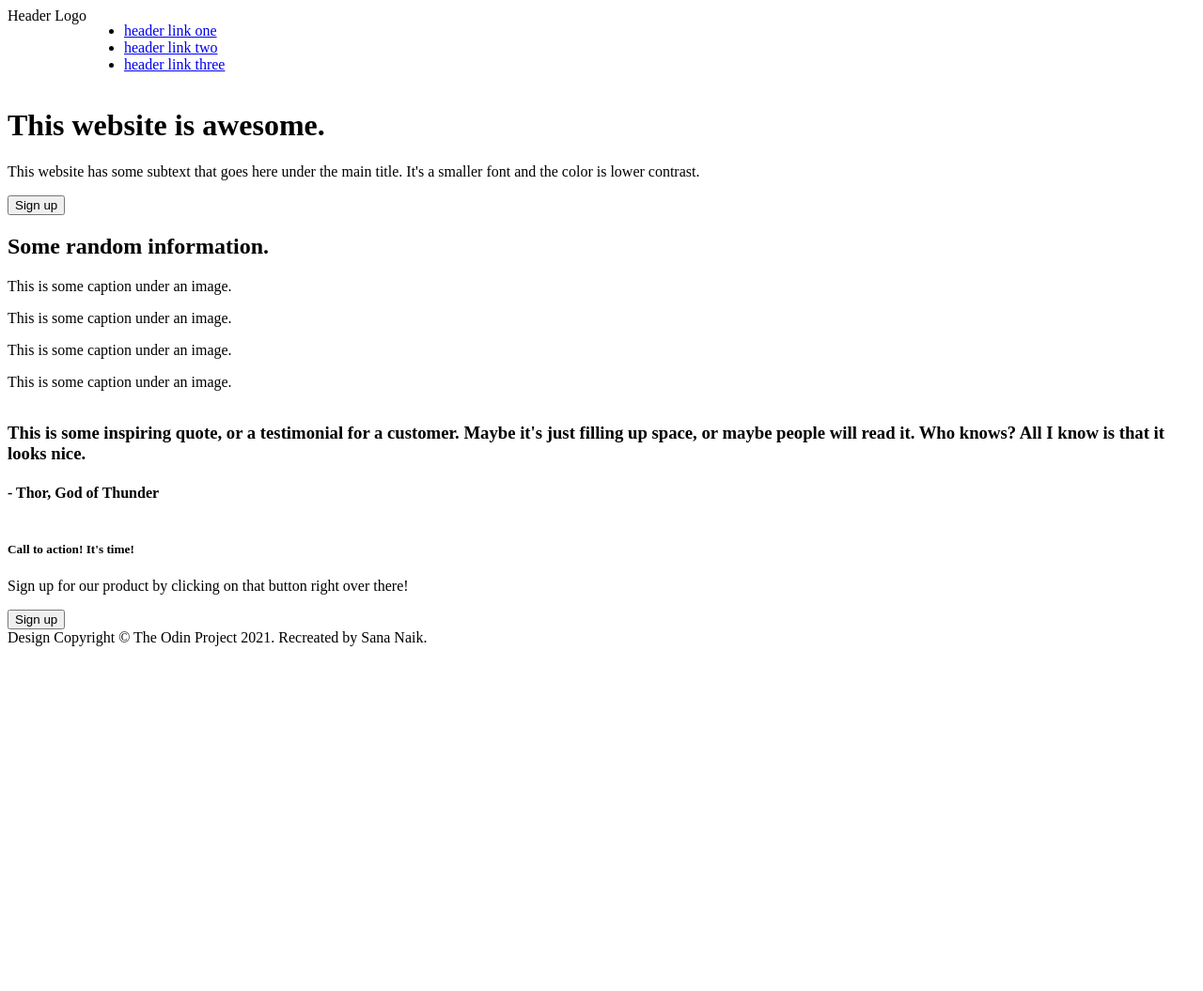
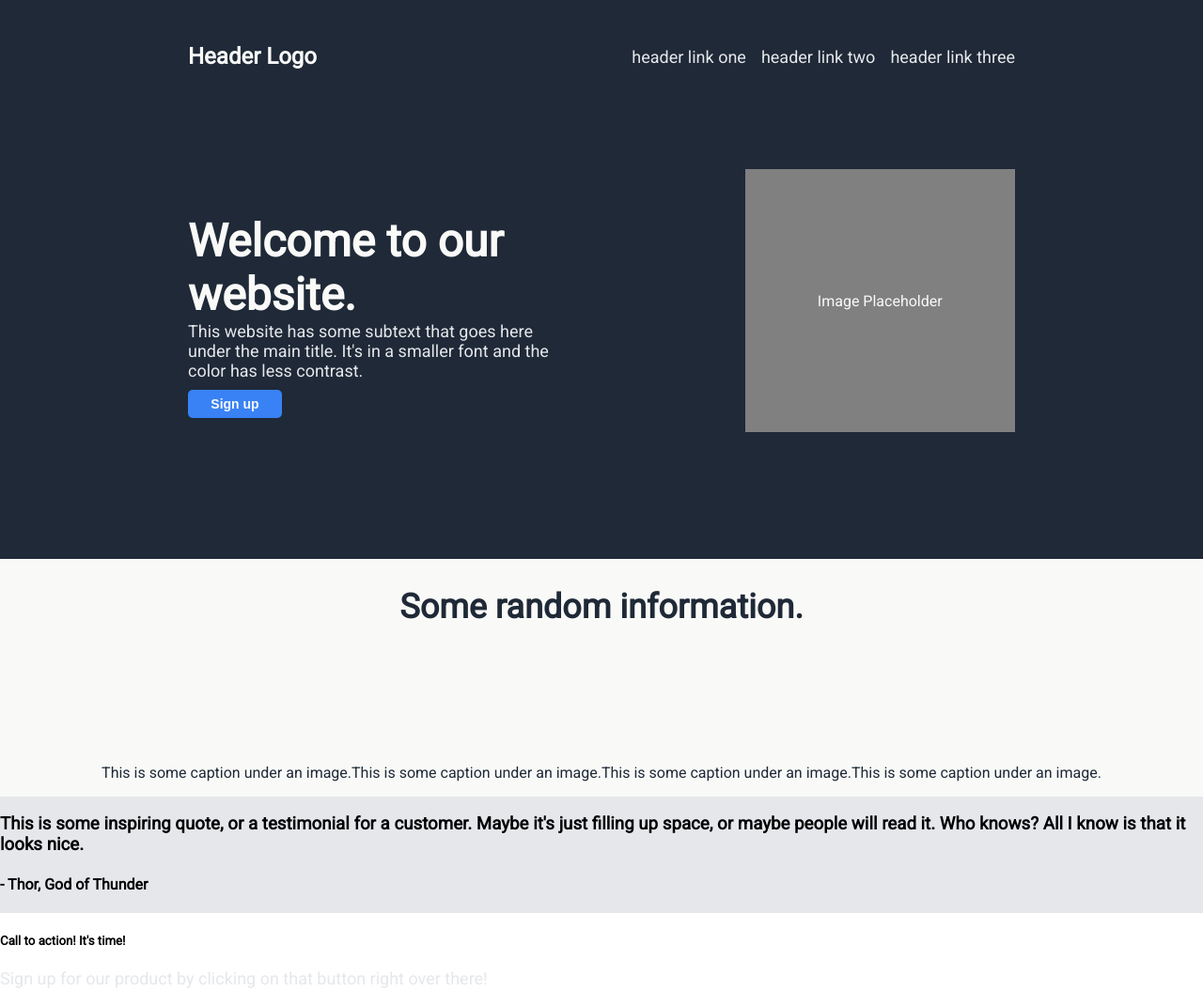
Before and after one commit to sanasnaik/standard-webpage, a plain HTML site: page index.html in a window 1280 px wide. Shown: the top 1055 px of the page at 94% size. Before the commit the page ends 800 px from the top, so only its background shows below. Drawn offline with Linux system fonts and the light colour scheme.

Commit message:
Header and top of content completed.

```diff
--- a/index.html
+++ b/index.html
@@ -21,20 +21,33 @@
         <div class="content">
             <div class="top">
                 <div class="text">
-                    <h1>This website is awesome.</h1>
-                    <p>This website has some subtext that goes here under the main title. It's a smaller font and the color is lower contrast.</p>
+                    <h1>Welcome to our website.</h1>
+                    <div class="secondary">This website has some subtext that goes here under the main title. It's in a smaller font and the color has less contrast.</div>
                     <button>Sign up</button>
                 </div>
                 <div class="image">
+                    Image Placeholder
                 </div>
             </div>
             <div class="middle">
                 <h2>Some random information.</h2>
-                <div class="box">
-                    <p>This is some caption under an image.</p>
-                    <p>This is some caption under an image.</p>
-                    <p>This is some caption under an image.</p>
-                    <p>This is some caption under an image.</p>
+                <div class="boxes">
+                    <div class="imgtext">
+                        <div class="box"></div>
+                        <p>This is some caption under an image.</p>
+                    </div>
+                    <div class="imgtext">
+                        <div class="box"></div>
+                        <p>This is some caption under an image.</p>
+                    </div>
+                    <div class="imgtext">
+                        <div class="box"></div>
+                        <p>This is some caption under an image.</p>
+                    </div>
+                    <div class="imgtext">
+                        <div class="box"></div>
+                        <p>This is some caption under an image.</p>
+                    </div>
                 </div>
             </div>
             <div class="bottom">
@@ -47,7 +60,7 @@
             <div class="footer">
                 <div class="text">
                     <h5>Call to action! It's time!</h5>
-                    <p>Sign up for our product by clicking on that button right over there!</p>
+                    <div class="secondary">Sign up for our product by clicking on that button right over there!</div>
                 </div>
                 <div>
                     <button>Sign up</button>
--- a/styles.css
+++ b/styles.css
@@ -1,18 +1,53 @@
+@import url('https://fonts.googleapis.com/css2?family=Roboto&display=swap');
+
+:root {
+    --darkblue: #1F2937;
+    --lightgrey: #e5e7eb;
+    --lightblue: #3882f6;
+    --white: #f9faf8;
+}
+
 body {
     display: flex;
     flex-direction: column;
+    margin: 0;
+    font-family: 'Roboto', sans-serif;
 }
 
 .header {
     display: flex;
+    justify-content: space-between;
+    background: var(--darkblue);
+    align-items: center;
+    height: 70px;
+    padding-top: 25px;
+    gap: 200px
 }
 
 .logo {
-
+    font-size: 24px;
+    color: var(--white);
+    margin-left: 200px;
+    font-weight: bold;
 }
 
 .right-links {
     display: flex;
+}
+
+a {
+    text-decoration: none;
+    font-size: 18px;
+    color: var(--lightgrey);
+}
+
+ul {
+    margin: 0;
+    padding: 0;
+    list-style: none;
+    display: flex;
+    gap: 16px;
+    margin-right: 200px;
 }
 
 .content {
@@ -20,6 +55,91 @@ body {
     flex-direction: column;
 }
 
+.top {
+    background: var(--darkblue);
+    display: flex;
+    height: 450px;
+    justify-content: space-between;
+    align-items: center;
+    padding-bottom: 50px;
+    padding-left: 200px;
+    padding-right: 200px;
+    gap: 200px;
+}
+
+.image {
+    height: 200px;
+    width: 500px;
+    background-color: grey;
+    border: 15px black;
+    display: flex;
+    justify-content: center;
+    align-items: center;
+    color: var(--white);
+    padding: 40px;
+}
+
+h1 {
+    font-size: 48px;
+    font-weight: bolder;
+    color: var(--white);
+    margin-bottom: 0px;
+}
+
+.secondary {
+    font-size: 18px;
+    color: var(--lightgrey);
+    margin-bottom: 10px;
+}
+
+button {
+    background-color: var(--lightblue);
+    padding: 5px;
+    border: none;
+    color: var(--white);
+    font-weight: bold;
+    border-radius: 5px;
+    width: 100px;
+    height: 30px;
+    font-size: 14px;
+}
+
+.middle {
+    display: flex;
+    flex-direction: column;
+    align-items: center;
+    background-color: var(--white);
+}
+
+.boxes {
+    display: flex;
+    align-items: center;
+    justify-content: center;
+}
+
+.boxes p {
+    color: var(--darkblue);
+    text-align: center;
+}
+
+.box {
+    height: 100px;
+    width: 100px;
+    border-width: 10px;
+    border-style: solid;
+    border: var(--lightblue);
+}
+
 .copyright {
     display: flex;
 }
+
+h2 {
+    color: var(--darkblue);
+    font-weight: bolder;
+    font-size: 36px;
+}
+
+.bottom {
+    background-color: var(--lightgrey);
+}
```
